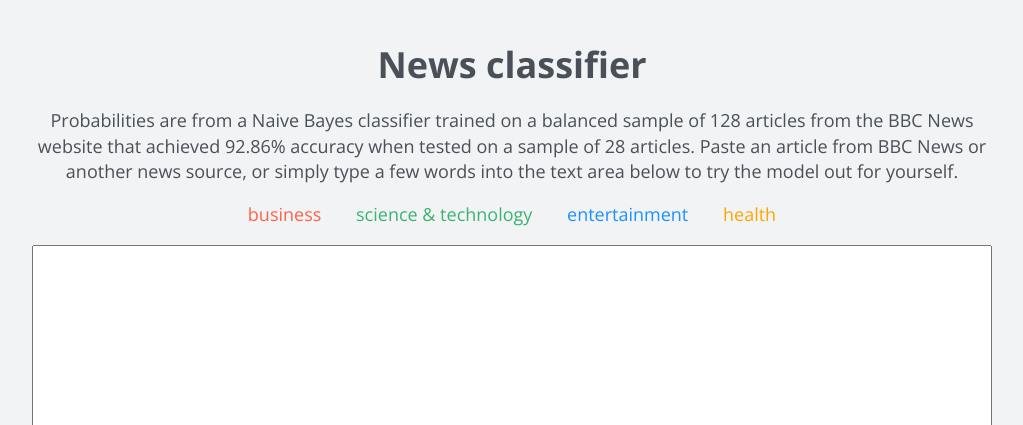
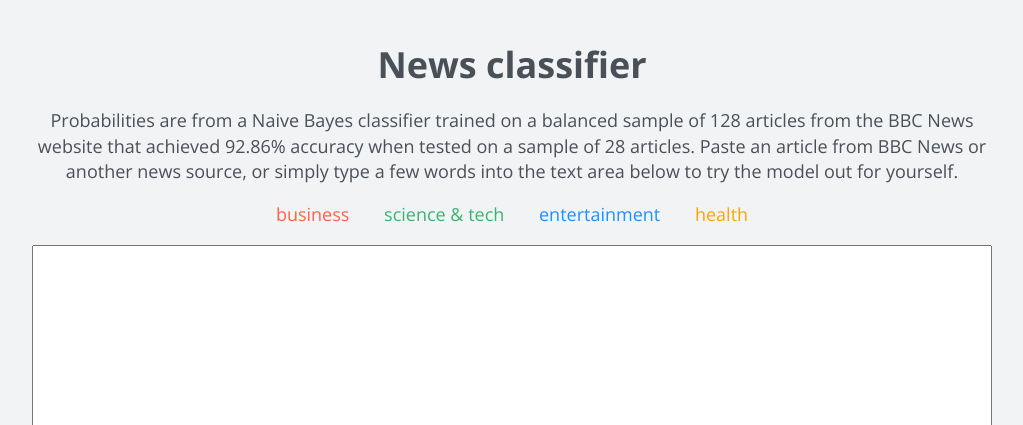
Before and after one commit to ljdyer/news-classifier, a Flask app: page / in a window 1280 px wide. Shown: the top 425 px of the page, without its empty margins (128-1151 px from the left). Run offline with Flask 2, Linux system fonts and the light colour scheme; parts of the project's set-up code (start-up, migrations or seed data) failed here and were passed over; some libraries are stand-ins or nearby versions; some web fonts are replaced.

Commit message:
Update index.html

```diff
--- a/public/templates/index.html
+++ b/public/templates/index.html
@@ -20,7 +20,7 @@
 		<div style="text-align:center">
 			<p>
 				<span class="business category">business<span class="tooltiptext"></span></span>
-				<span class="science-technology category">science & technology<span class="tooltiptext"></span></span>
+				<span class="science-technology category">science & tech<span class="tooltiptext"></span></span>
 				<span class="entertainment-arts category">entertainment<span class="tooltiptext"></span></span>
 				<span class="health category">health<span class="tooltiptext"></span></span>
 			</p>
```
